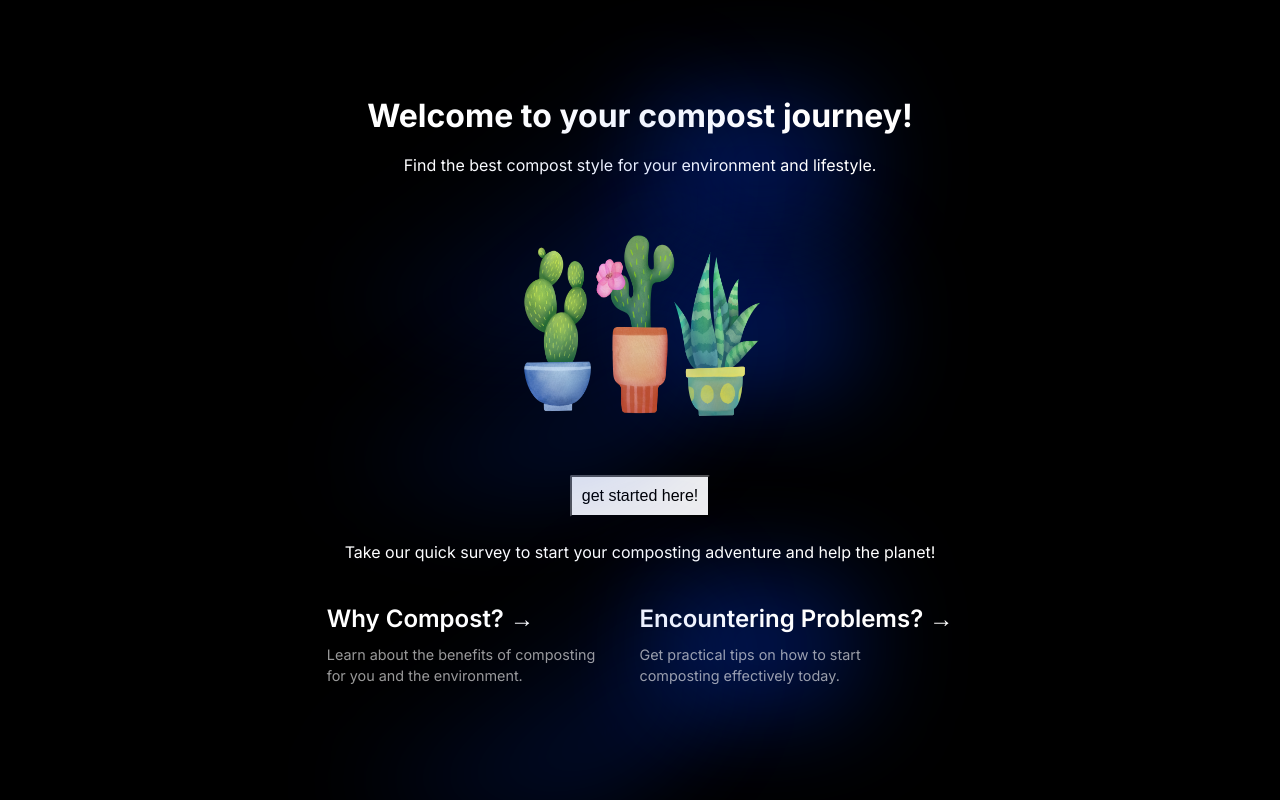
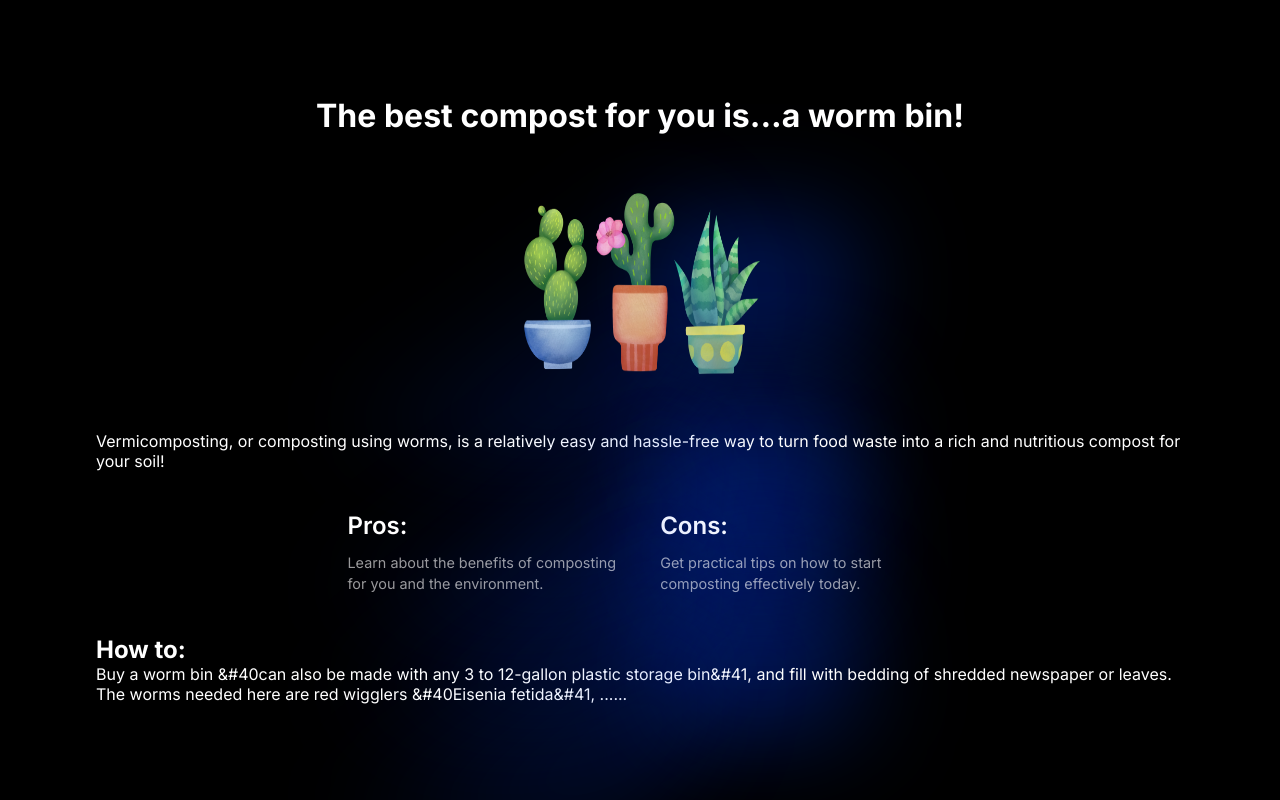
Before and after one commit to athenadeng/my-compost-journey-uncommon-hacks-2024, a Next.js app: page /survey/results/worm_bin in a window 1280 px wide. Built offline with nearby package versions, Linux system fonts and the light colour scheme.

Commit message:
wormmmmmmmmm template

```diff
--- a/src/app/survey/results/worm_bin/page.tsx
+++ b/src/app/survey/results/worm_bin/page.tsx
@@ -7,9 +7,7 @@ function worm_bin() {
     return (
       <main className={styles.main}>
       <div className={styles.header}>
-        <h1>Welcome to your compost journey!</h1>
-        <br />
-        <p className={styles.center}>Find the best compost style for your environment and lifestyle.</p>
+        <h1>The best compost for you is...a worm bin!</h1>
       </div>
 
       <div className={styles.center}>
@@ -23,27 +21,31 @@ function worm_bin() {
         />
       </div>
 
-      <div>
-        {/* Using Link with an a tag wrapping the Image */}
-        <a href="/survey">
-          <button className={styles.getStartedButton}>get started here!</button>
+      <div className={styles.center}>
+        <p>Vermicomposting, or composting using worms, is a relatively easy and hassle-free way to turn food waste into a rich and nutritious compost for your soil!</p>
+      </div>
+
+    {/* only if there's a pro con section on the infographic*/}
+      <div className={styles.center}>
+        <div className={styles.card}>
+          <h2>Pros:</h2>
+          <p>Learn about the benefits of composting for you and the environment.</p>
+        </div>
+
+        <a href="#encountering-problems" className={styles.card}>
+          <h2>Cons:</h2>
+          <p>Get practical tips on how to start composting effectively today.</p>
         </a>
       </div>
 
-      <div className={styles.intro}>
-        <p>Take our quick survey to start your composting adventure and help the planet!</p>
-      </div>
-
       <div className={styles.center}>
-        <a href="#why-compost" className={styles.card}>
-          <h2>Why Compost? &rarr;</h2>
-          <p>Learn about the benefits of composting for you and the environment.</p>
-        </a>
-
-        <a href="#encountering-problems" className={styles.card}>
-          <h2>Encountering Problems? &rarr;</h2>
-          <p>Get practical tips on how to start composting effectively today.</p>
-        </a>
+        <div>
+          <h2>How to:</h2>
+          <p>Buy a worm bin &#40can also be made with any 3 to 12-gallon plastic storage bin&#41,
+            and fill with bedding of shredded newspaper or leaves. The worms needed here are red wigglers
+            &#40Eisenia fetida&#41, ......
+            </p>
+        </div>
       </div>
     </main>
     );
```
